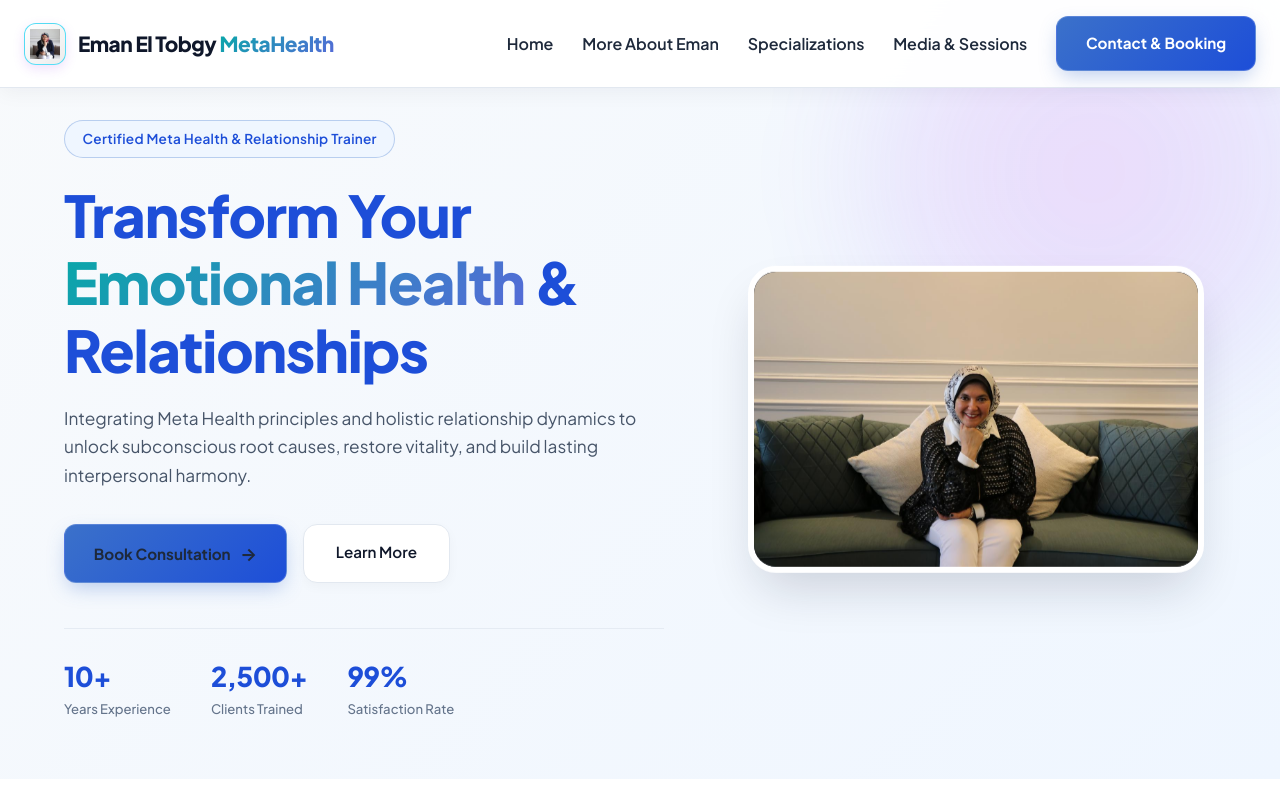
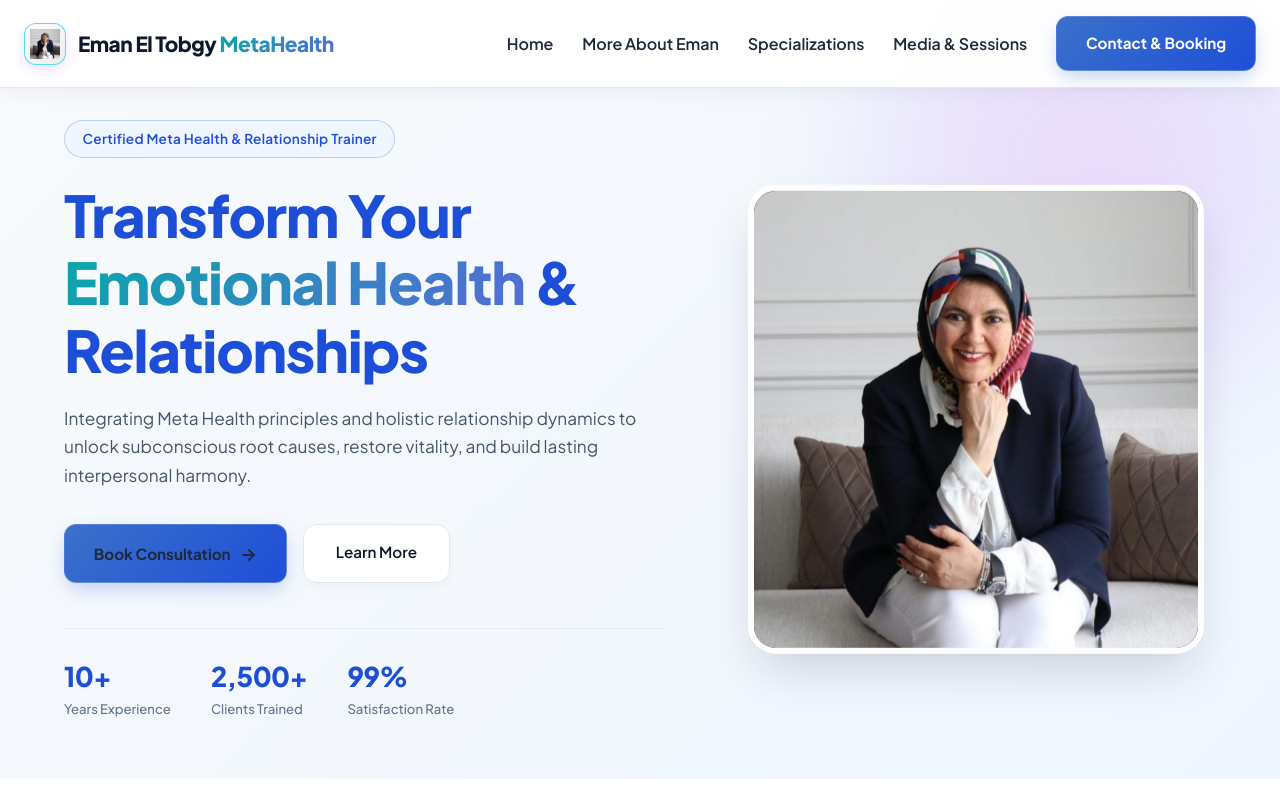
Before and after one commit to fiqyy/DrEmanElTobgy, a React (Create React App) app: page / in a window 1280 px wide. Shown: the top 800 px of the page. Built offline with nearby package versions, Linux system fonts and the light colour scheme.

Commit message:
changed main pic to logo1

```diff
--- a/src/App.js
+++ b/src/App.js
@@ -15,7 +15,7 @@ import {
   Activity
 } from 'lucide-react';
 
-const HERO_IMAGE_PATH = require('./assets/pics/logo2.jpeg');
+const HERO_IMAGE_PATH = require('./assets/pics/logo1.jpeg');
 const DREMANSPEAKING = require('./assets/pics/sessionexplaining.jpeg');
 const TRAININGWORKSHOP = require('./assets/pics/tedtalks.jpeg');
 const INTROTOMETAHEALTH = require('./assets/vids/sample.mp4');
```
